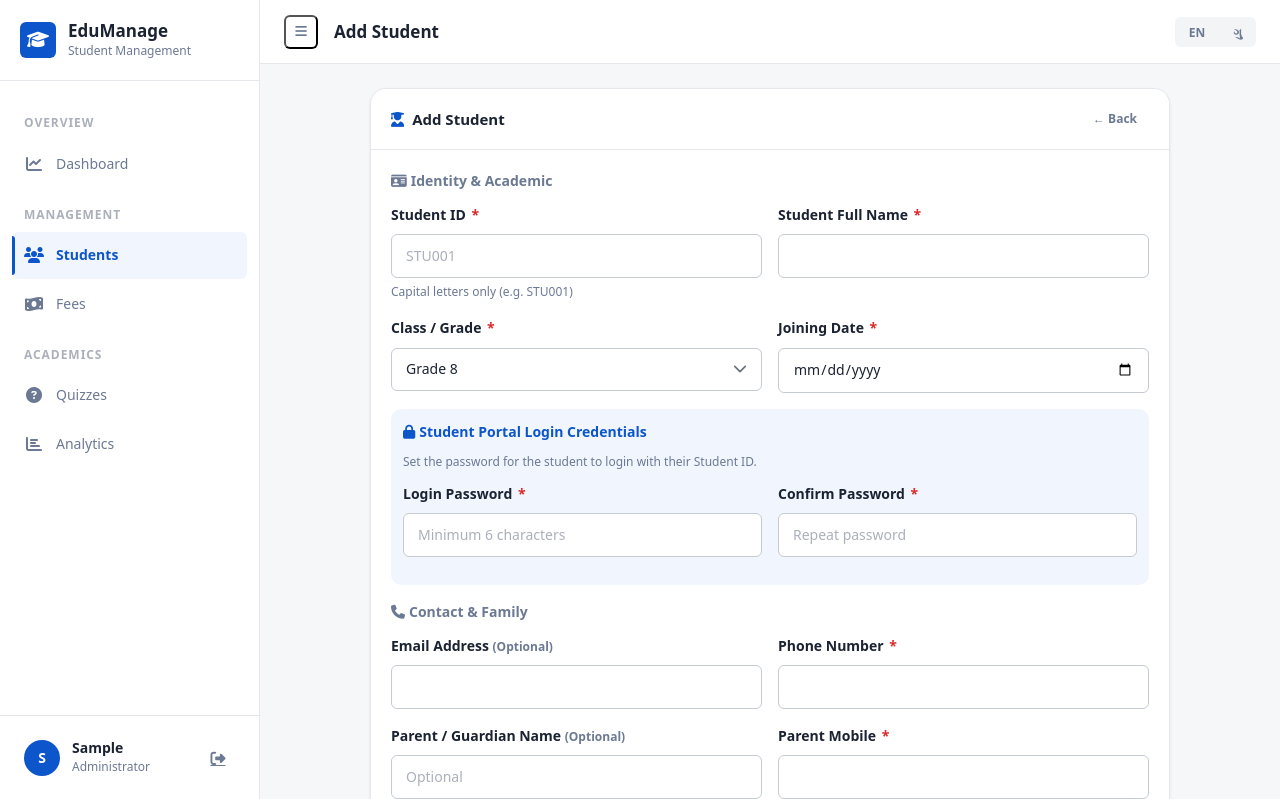
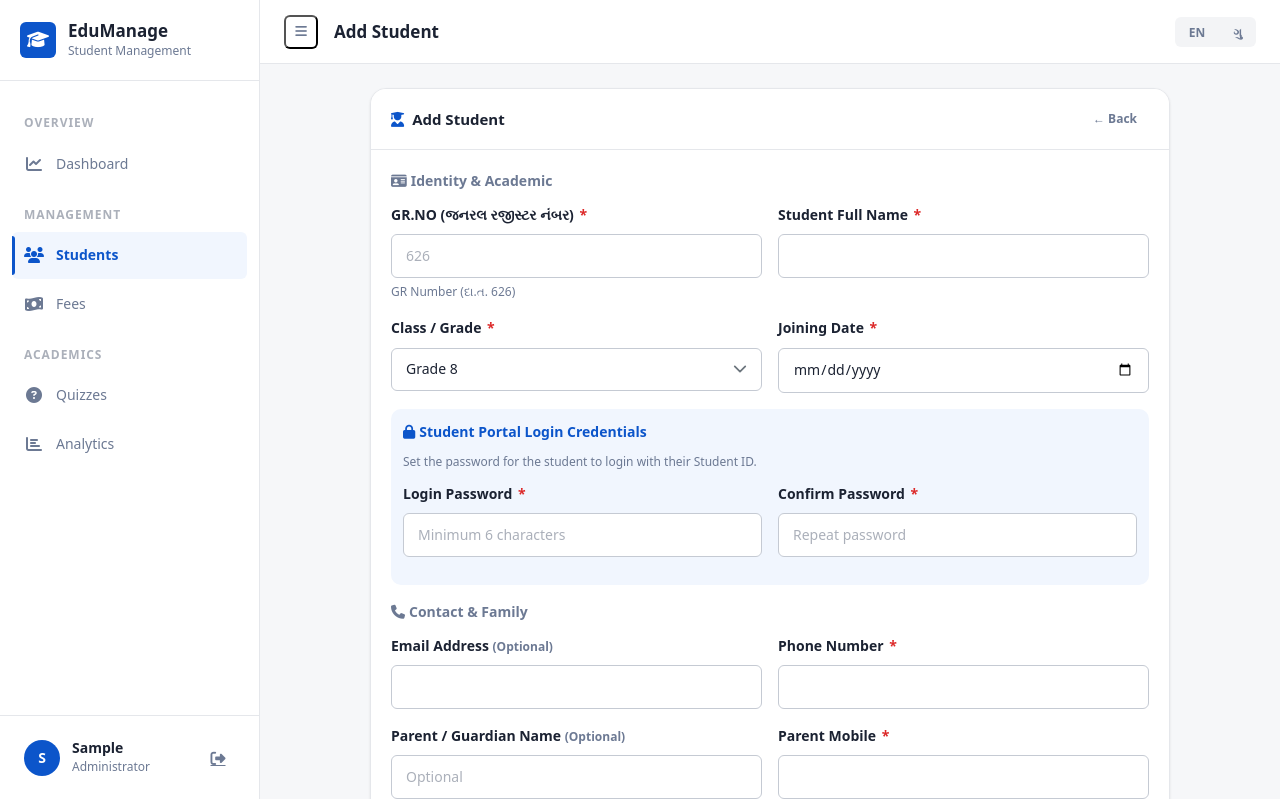
Before and after one commit to Nandoliya-Shoeb/Student-Management-System, a Django app: page /students/create/ in a window 1280 px wide. Shown: the top 799 px of the page. Run offline with Django 4.2, Linux system fonts and the light colour scheme; the visitor is signed in with stand-in values (Sample User, id 1); data that the repository does not hold is empty.

Commit message:
Update Student ID to GR.NO across application and keep only clean numbers without STD prefix

```diff
--- a/app/forms.py
+++ b/app/forms.py
@@ -76,9 +76,7 @@
         widgets = {
             'student_id': forms.TextInput(attrs={
                 'class': 'form-control',
-                'placeholder': 'STU001',
-                'style': 'text-transform: uppercase;',
-                'oninput': 'this.value = this.value.toUpperCase()'
+                'placeholder': '626',
             }),
             'name': forms.TextInput(attrs={'class': 'form-control'}),
             'parent_name': forms.TextInput(attrs={'class': 'form-control', 'placeholder': 'Optional', 'required': False}),
@@ -93,9 +91,9 @@
         }
 
     def clean_student_id(self):
-        student_id = self.cleaned_data.get('student_id', '').strip().upper()
+        student_id = self.cleaned_data.get('student_id', '').strip()
         if not student_id:
-            raise forms.ValidationError(_('Student ID is required.'))
+            raise forms.ValidationError(_('GR.NO is required.'))
         return student_id
 
 
--- a/app/models.py
+++ b/app/models.py
@@ -27,7 +27,7 @@
         related_name='student',
         verbose_name=_('User Account'),
     )
-    student_id = models.CharField(max_length=50, unique=True, verbose_name=_('Student ID'))
+    student_id = models.CharField(max_length=50, unique=True, verbose_name=_('GR.NO'))
     name = models.CharField(max_length=100, verbose_name=_('Name'))
     parent_name = models.CharField(max_length=100, blank=True, null=True, verbose_name=_('Parent Name'))
     parent_mobile = models.CharField(max_length=15, blank=True, null=True, default='', verbose_name=_('Parent Mobile'))
--- a/app/views.py
+++ b/app/views.py
@@ -656,20 +656,17 @@
                             errors.append(f"Row {row_idx}: {_('Student name is required')}")
                             continue
 
-                        # Format Student ID / GR Number
+                        # Format Student ID / GR Number (Only clean number, no STD prefix)
                         if gr_no:
-                            # Handle float in Excel like 626.0 -> 626
                             if gr_no.endswith('.0'):
                                 gr_no = gr_no[:-2]
-                            stu_id = gr_no.upper()
-                            if stu_id.isdigit():
-                                stu_id = f"STD{stu_id}"
+                            stu_id = gr_no.strip()
                         elif sr_no:
                             if sr_no.endswith('.0'):
                                 sr_no = sr_no[:-2]
-                            stu_id = f"STD{class_val}{str(sr_no).zfill(3)}"
+                            stu_id = str(sr_no).strip()
                         else:
-                            stu_id = f"STD{class_val}{str(row_idx).zfill(3)}"
+                            stu_id = str(row_idx)
 
                         joining_date = parse_flex_date(dob_val)
 
--- a/templates/login.html
+++ b/templates/login.html
@@ -211,7 +211,7 @@
 
         <div class="form-group mb-3">
           <label for="id_username" class="form-label" style="font-weight: 600; font-size: 0.85rem; color: #334155; margin-bottom: 6px;">
-            {% trans "Username" %} / {% trans "Student ID" %}
+            {% trans "Username / GR.NO (જી.આર. નંબર)" %}
           </label>
           <div class="input-wrapper">
             <i class="fa-solid fa-user input-icon-prefix"></i>
--- a/templates/students/detail.html
+++ b/templates/students/detail.html
@@ -88,7 +88,7 @@
 
     <div class="p-3 rounded border text-left fs-xs" style="background: var(--clr-surface-2); text-align: left;">
       <div class="d-flex justify-between py-1 border-bottom">
-        <span class="text-muted">{% trans "Login ID" %}:</span>
+        <span class="text-muted">{% trans "GR.NO" %}:</span>
         <strong>{{ student.student_id }}</strong>
       </div>
       <div class="d-flex justify-between py-1 border-bottom">
--- a/templates/students/form.html
+++ b/templates/students/form.html
@@ -20,9 +20,9 @@
         <h3 class="fs-sm fw-700 text-muted uppercase mb-3"><i class="fas fa-id-card me-1"></i>{% trans "Identity & Academic" %}</h3>
         <div class="form-row">
           <div class="form-group">
-            <label class="form-label" for="id_student_id">{% trans "Student ID" %} <span class="req">*</span></label>
+            <label class="form-label" for="id_student_id">{% trans "GR.NO (જનરલ રજીસ્ટર નંબર)" %} <span class="req">*</span></label>
             {{ form.student_id }}
-            <div class="form-hint">{% trans "Capital letters only (e.g. STU001)" %}</div>
+            <div class="form-hint">{% trans "GR Number (દા.ત. 626)" %}</div>
             {% if form.student_id.errors %}<div class="form-error">{{ form.student_id.errors }}</div>{% endif %}
           </div>
           <div class="form-group">
--- a/templates/students/list.html
+++ b/templates/students/list.html
@@ -25,7 +25,7 @@
   <div class="card-body p-3">
     <form method="GET" class="d-flex flex-wrap gap-2 items-center">
       <div style="flex: 2; min-width: 180px;">
-        <input type="text" name="search" class="form-control" placeholder="{% trans 'Search by name or Student ID...' %}" value="{{ search_query }}">
+        <input type="text" name="search" class="form-control" placeholder="{% trans 'Search by name or GR.NO...' %}" value="{{ search_query }}">
       </div>
       <div style="flex: 1; min-width: 140px;">
         <select name="class" class="form-select">
@@ -62,7 +62,7 @@
         <table>
           <thead>
             <tr>
-              <th>{% trans "Student ID" %}</th>
+              <th>{% trans "GR.NO" %}</th>
               <th>{% trans "Student Name" %}</th>
               <th>{% trans "Class" %}</th>
               <th>{% trans "Login Account" %}</th>
```
Also changed, not shown: app/migrations/0009_update_student_id_verbose_name_to_gr_no.py (added).
